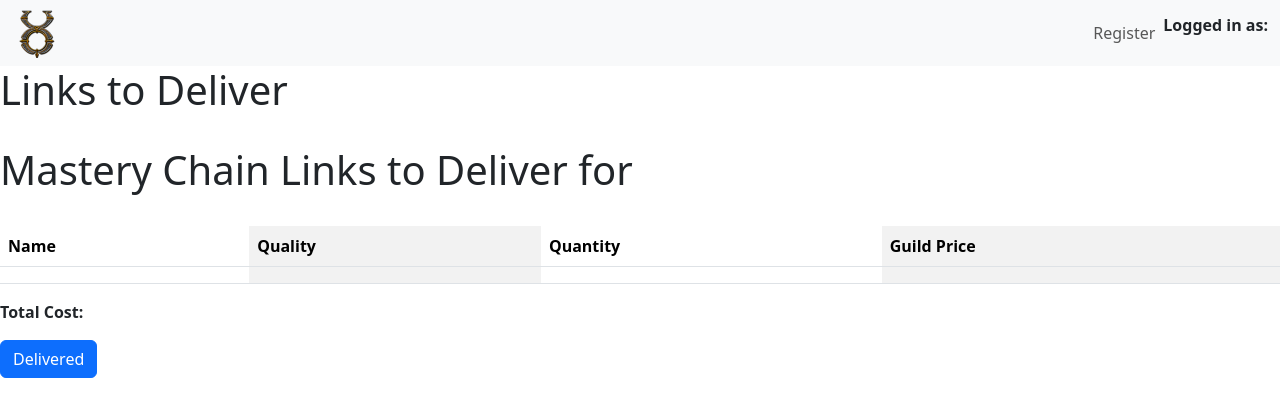
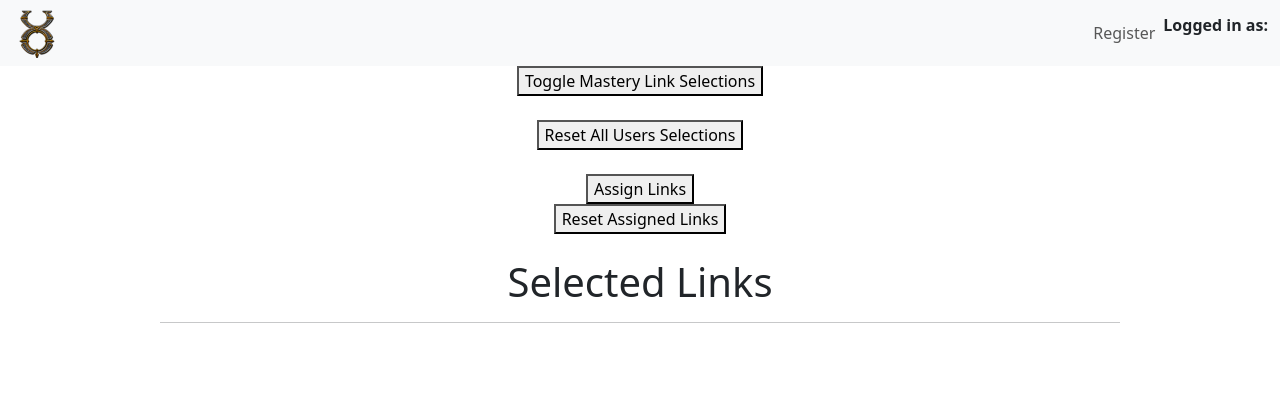
Before and after one commit to lankeethebeast/NewGuildApp, a Flask app: page /mclinks_delivery in a window 1280 px wide. Shown: the top 417 px of the page. Run offline with Flask 3, Linux system fonts and the light colour scheme; data comes from the database, SQL or seed files in the repository; both versions use the stored data as it was after the commit; data that the repository does not hold is empty.

Commit message:
updated db

```diff
--- a/app.py
+++ b/app.py
@@ -2,7 +2,7 @@
 from werkzeug.security import generate_password_hash
 from helpers import connect_to_database
 from users import select_all_users, get_user_data, login_check_existing_user, register_check_existing_user
-from selections import check_selection_toggle, select_selections
+from selections import check_selection_toggle, select_selections, select_delivery
 from mclinks import select_links
 import sqlite3
 import re
@@ -628,6 +628,32 @@
 
 @app.route('/mclinks_delivery')
 def mclinks_delivery():
+    delivery_data = select_delivery()
+
+    conn, cursor = connect_to_database('uonew.db')
+
+    # Get unique names in database
+    cursor.execute(
+        "SELECT DISTINCT link_delivery.user_id, users.id, users.display_name FROM link_delivery INNER JOIN users ON link_delivery.user_id = users.id;")
+    unique_names = cursor.fetchall()
+
+    # Fetch total sum of links for each user
+    totals = {}
+    for names in unique_names:
+        user_id = names['id']
+        cursor.execute("SELECT SUM(links_total) FROM link_delivery WHERE user_id=?", (user_id,))
+        total_price = cursor.fetchone()[0]
+        totals[user_id] = total_price
+
+    # Get unique links in database
+    cursor.execute("SELECT DISTINCT name FROM mclinks;")
+    unique_links = cursor.fetchall()
+
+    conn.commit()
+    conn.close()
+
+    return render_template('a_selections.html', delivery_data=delivery_data,
+                           unique_names=unique_names, totals=totals, unique_links=unique_links)
     return render_template('mclinks_delivery.html')
 
 # Route for Admin - User Management
@@ -699,7 +725,37 @@
             conn.close()
             flash('Password Updated Successful', 'success')
 
-    return redirect(url_for('user'))
+@app.route('/assign_links')
+def assign_links():
+    selection_data = select_selections()
+
+    conn, cursor = connect_to_database('uonew.db')
+
+    for row in selection_data:
+        mclink_id = row['mclink_id']
+        s_quantity = row['s_quantity']
+        user_id = row['user_id']
+        links_total = row['links_total']
+
+        cursor.execute("INSERT INTO link_delivery (mclink_id, s_quantity, user_id, links_total) VALUES (?, ?, ?, ?)", (mclink_id, s_quantity, user_id, links_total))
+        conn.commit()
+
+    conn.close()
+    flash('Links Delivered', 'success')
+    return redirect(url_for('a_selections'))
+
+# Reset link selections for ALL users
+@app.route('/reset_delivery')
+def reset_delivery():
+    conn, cursor = connect_to_database('uonew.db')
+    cursor.execute("DELETE FROM link_delivery")
+    conn.commit()
+    conn.close()
+    flash('Assignment has been reset')
+    return redirect(url_for('a_selections'))
+
+
+
 
 if __name__ == '__main__':
     app.run(debug=True)
--- a/selections.py
+++ b/selections.py
@@ -22,3 +22,13 @@
     selection_toggle = cursor.fetchone()
     conn.close()
     return selection_toggle
+
+def select_delivery(user_id=None):
+    conn, cursor = connect_to_database('uonew.db')
+    if user_id:
+        cursor.execute("SELECT * FROM link_delivery INNER JOIN mclinks ON link_delivery.mclink_id = mclinks.id WHERE link_delivery.user_id = ?", (user_id,))
+    else:
+        cursor.execute("SELECT * FROM link_delivery INNER JOIN mclinks ON link_delivery.mclink_id = mclinks.id")
+    delivery_data = cursor.fetchall()
+    conn.close()
+    return delivery_data
--- a/templates/a_selections.html
+++ b/templates/a_selections.html
@@ -93,8 +93,13 @@
 </div>
 <br>
 <div class="a_mclinks_table">
-    <form action="/assign_links" method="post">
+    <form action="/assign_links" method="get">
         <button type="submit" onclick="return confirm('Are you sure?')">Assign Links</button>
+    </form>
+</div>
+<div class="a_mclinks_table">
+    <form action="/reset_delivery" method="get">
+        <button type="submit" onclick="return confirm('Are you sure?')">Reset Assigned Links</button>
     </form>
 </div>
 <br>
--- a/templates/mclinks_delivery.html
+++ b/templates/mclinks_delivery.html
@@ -79,32 +79,8 @@
 {% endblock %}
 
 {% block content %}
-<div class="a_mclinks_selected">
-        <h1>Links to Deliver</h1>
-        <br>
-        <h1>Mastery Chain Links to Deliver for </h1>
-        <br>
-        <form method="post">
-            <table class="table table-striped-columns table-hover">
-                <thead>
-                    <tr>
-                        <th>Name</th>
-                        <th>Quality</th>
-                        <th>Quantity</th>
-                        <th>Guild Price</th>
-                    </tr>
-                </thead>
-                <tbody>
-                    <tr>
-                        <td><input type="hidden" name="name"></td>
-                        <td><input type="hidden" name="quality"></td>
-                        <td><input type="hidden" name="quantity"></td>
-                        <td><input type="hidden" name="guild_price"></td>
-                    </tr>
-                </tbody>
-            </table>
-            <p><input type="hidden" name="total"><b>Total Cost:</b> {{ total }}</p>
-            <button type="submit" class="btn btn-primary" onclick="return confirm('Are you sure?')">Delivered</button>
-        </form>
-    </div>
+<div class="a_mclinks_table">
+    <h1>Links to Deliver</h1>
+
+</div>
 {% endblock %}
```
Also changed, not shown: uonew.db.
